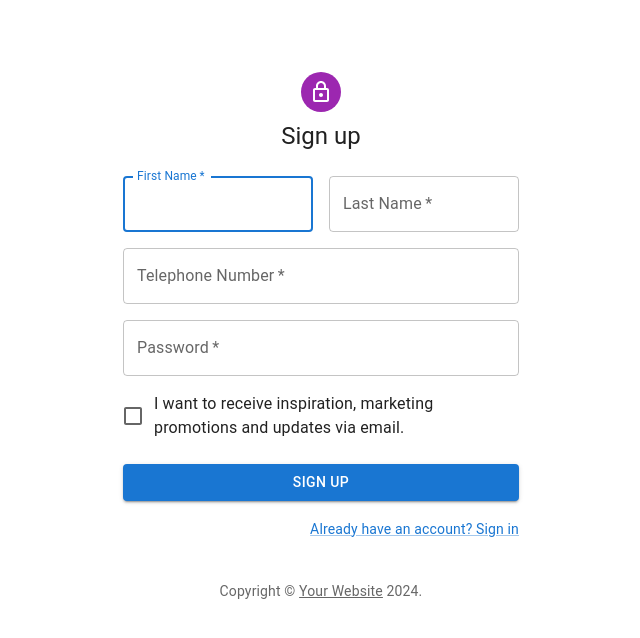
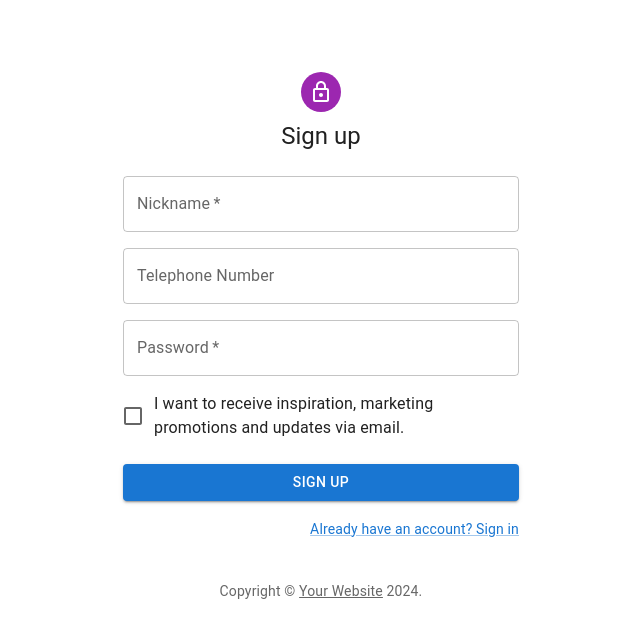
Before and after one commit to Getttttttt/Second-Hand-Sale-System, a React (Create React App) app in the folder front-end/second-hand-system/: page /customer/validate/register in a window 1280 px wide. Shown: the top 638 px of the page, without its empty margins (319-959 px from the left). Built offline with nearby package versions, Linux system fonts and the light colour scheme.

Commit message:
register and sign in

```diff
--- a/front-end/second-hand-system/src/pages/CustomerPages/SignAndRegisterForCustomer/RegisterForCustomer.js
+++ b/front-end/second-hand-system/src/pages/CustomerPages/SignAndRegisterForCustomer/RegisterForCustomer.js
@@ -35,8 +35,9 @@ export default function RegisterForCustomer() {
     event.preventDefault();
     const data = new FormData(event.currentTarget);
     console.log({
-      email: data.get('email'),
+      telephone: data.get('telephone'),
       password: data.get('password'),
+      nickname: data.get('nickname'),
     });
   };
 
@@ -60,30 +61,18 @@ export default function RegisterForCustomer() {
           </Typography>
           <Box component="form" noValidate onSubmit={handleSubmit} sx={{ mt: 3 }}>
             <Grid container spacing={2}>
-              <Grid item xs={12} sm={6}>
-                <TextField
-                  autoComplete="given-name"
-                  name="firstName"
-                  required
-                  fullWidth
-                  id="firstName"
-                  label="First Name"
-                  autoFocus
-                />
-              </Grid>
-              <Grid item xs={12} sm={6}>
+              <Grid item xs={12}>
                 <TextField
                   required
                   fullWidth
-                  id="lastName"
-                  label="Last Name"
-                  name="lastName"
-                  autoComplete="family-name"
+                  id="nickname"
+                  label="Nickname"
+                  name="nickname"
+                  autoComplete="nickname"
                 />
               </Grid>
               <Grid item xs={12}>
                 <TextField
-                  required
                   fullWidth
                   id="telephone number"
                   label="Telephone Number"
--- a/front-end/second-hand-system/src/routes/route.js
+++ b/front-end/second-hand-system/src/routes/route.js
@@ -6,8 +6,8 @@ import SignInForCustomer from "../pages/CustomerPages/SignAndRegisterForCustomer
 import BookBacket from "../pages/CustomerPages/BookBacket/BookBacket";
 import CustomerChatToMerchantList from "../pages/CustomerPages/ChatPages/CustomerChatToMerchantList";
 import ChatToSingleMerchant from "../pages/CustomerPages/ChatPages/ChatToSingleMerchant";
-import PurchasedBookStatusPage from "../pages/CustomerPages/PerchasedBookList/PurchasedBookStatusPage";
-import SinglePurchasedBookStatusPage from "../pages/CustomerPages/PerchasedBookList/SinglePurchasedBookStatusPage";
+import PurchasedBookStatusPage from "../pages/CustomerPages/PurchasedBookList/PurchasedBookStatusPage";
+import SinglePurchasedBookStatusPage from "../pages/CustomerPages/PurchasedBookList/SinglePurchasedBookStatusPage";
 import SearchOutcomeDisplay from "../pages/BookPages/SearchOutcomeDisplay"
 import SingleBookDispley from "../pages/BookPages/SingleBookDispley"
 import MerchantCenter from "../pages/MerchantPages/MerchantCerter";
```
Also changed, not shown: front-end/second-hand-system/src/pages/CustomerPages/PurchasedBookList/PurchasedBookStatusPage.js (renamed from front-end/second-hand-system/src/pages/CustomerPages/PerchasedBookList/PurchasedBookStatusPage.js), front-end/second-hand-system/src/pages/CustomerPages/PurchasedBookList/SinglePurchasedBookStatusPage.js (renamed from front-end/second-hand-system/src/pages/CustomerPages/PerchasedBookList/SinglePurchasedBookStatusPage.js).
